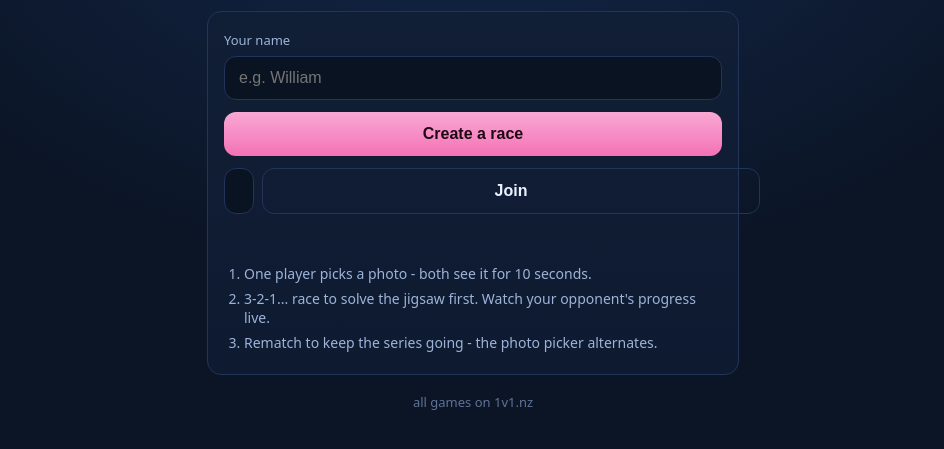
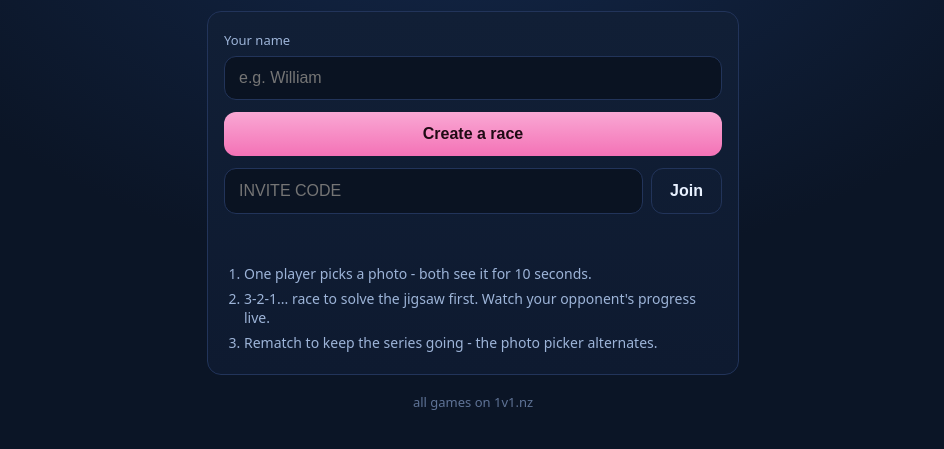
Before and after one commit to sqaz2/1v1-nz, a website: page pictures-party/index.html in a window 1280 px wide. Shown: the part 87-536 px from the top of the page, without its empty margins (167-1111 px from the left). Drawn offline with Linux system fonts and the light colour scheme.

Commit message:
Pictures Party: fix invite-code input crushed to a sliver in the Join row
.row .btn{flex:1} plus .btn{width:100%} made the Join button take the
full row width (flex:0 0 auto blocks shrink), leaving the code input at
min-content (~30px). Give the input flex:1/min-width:0 and the button
width:auto so the row reads input-then-button.

```diff
--- a/pictures-party/index.html
+++ b/pictures-party/index.html
@@ -86,8 +86,8 @@ ol.howto li{margin:6px 0}
     <input type="text" id="nameInput" maxlength="24" placeholder="e.g. William" autocomplete="off">
     <button class="btn pink" id="createBtn">Create a race</button>
     <div class="row">
-      <input type="text" id="codeInput" maxlength="8" placeholder="Invite code" autocomplete="off" style="text-transform:uppercase">
-      <button class="btn ghost" id="joinBtn" style="flex:0 0 auto">Join</button>
+      <input type="text" id="codeInput" maxlength="8" placeholder="Invite code" autocomplete="off" style="text-transform:uppercase; flex:1; min-width:0">
+      <button class="btn ghost" id="joinBtn" style="flex:0 0 auto; width:auto">Join</button>
     </div>
     <p class="muted" id="homeError" style="min-height:18px"></p>
     <ol class="howto">
```
